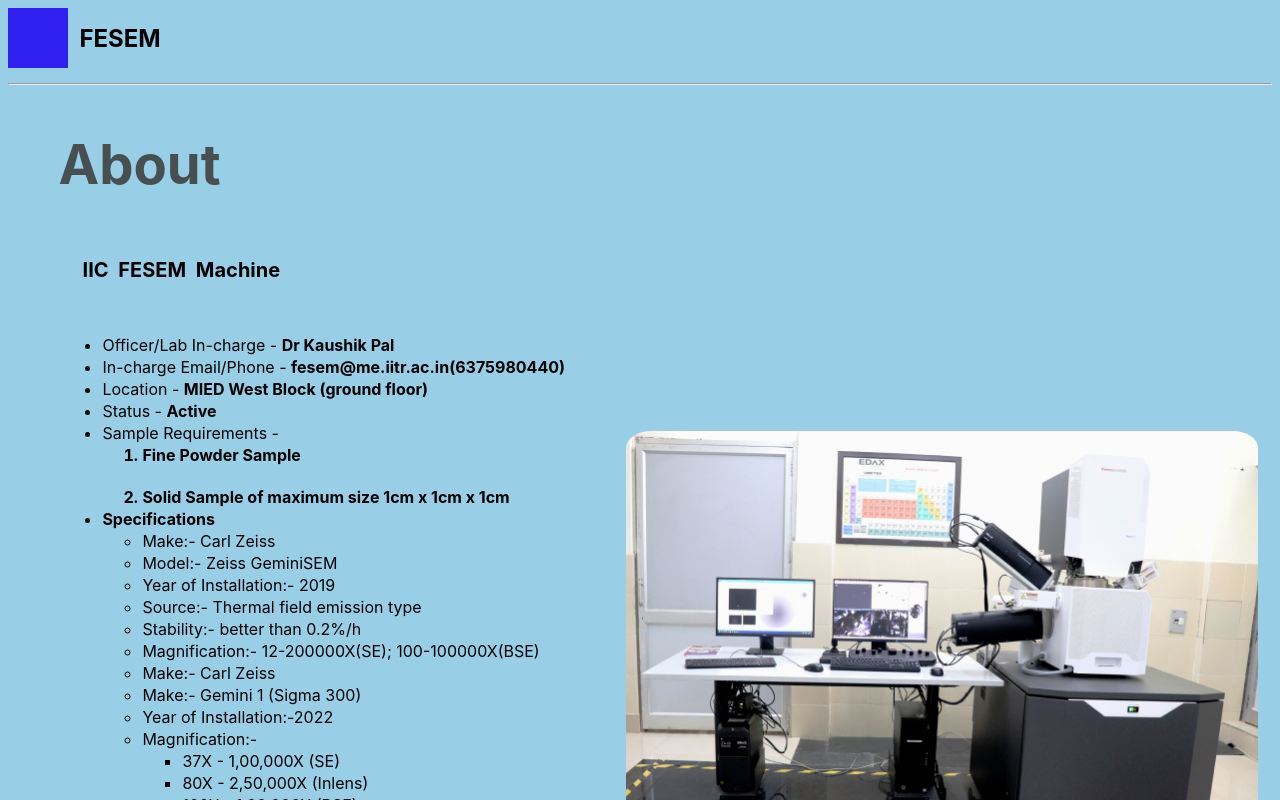
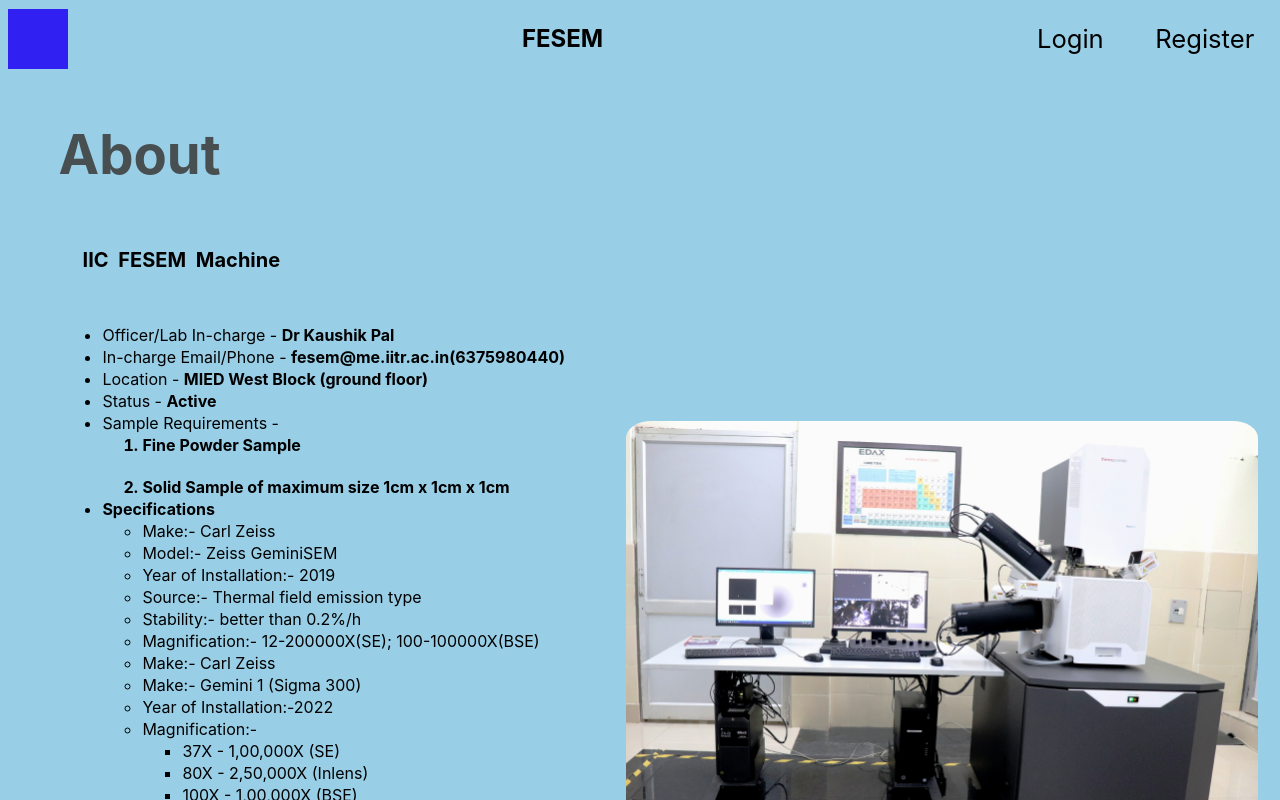
Before and after one commit to subhadip001/fesem-client, a React (Vite) app: page / in a window 1280 px wide. Shown: the top 800 px of the page. Built offline with nearby package versions, Linux system fonts and the light colour scheme.

Commit message:
Update Homebar.jsx

```diff
--- a/src/components/Homebar/Homebar.jsx
+++ b/src/components/Homebar/Homebar.jsx
@@ -6,7 +6,14 @@ import Header from "../Header/Header";
 function Homebar() {
   return (
     <>
-      <Header />
+        <div className="header">
+        <div className="logo"></div>
+        <h1>FESEM</h1>
+        <div className="links">
+          <a href="/login">Login</a>
+          <a href="/register">Register</a>
+        </div>
+      </div>
       <h2 className="about-heading">About</h2>
       <div className="content">
         <div className="about">
```
